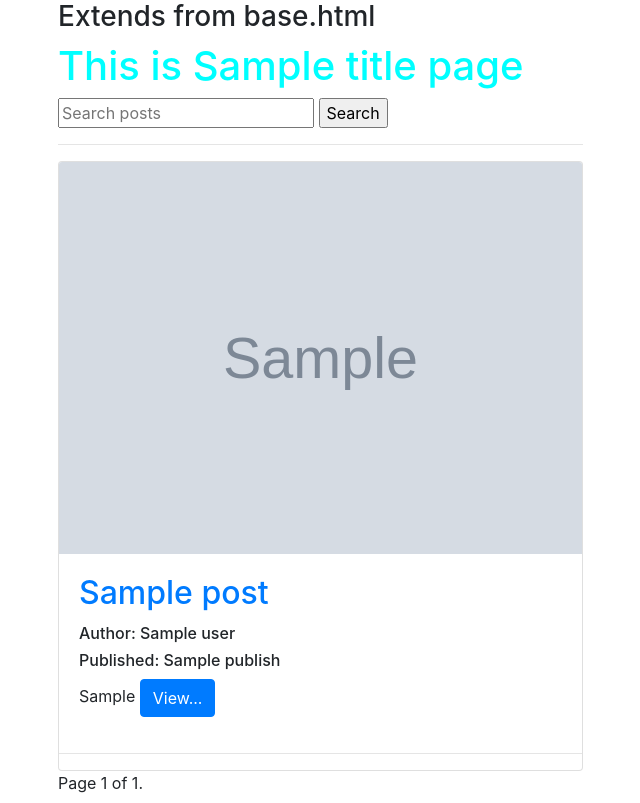
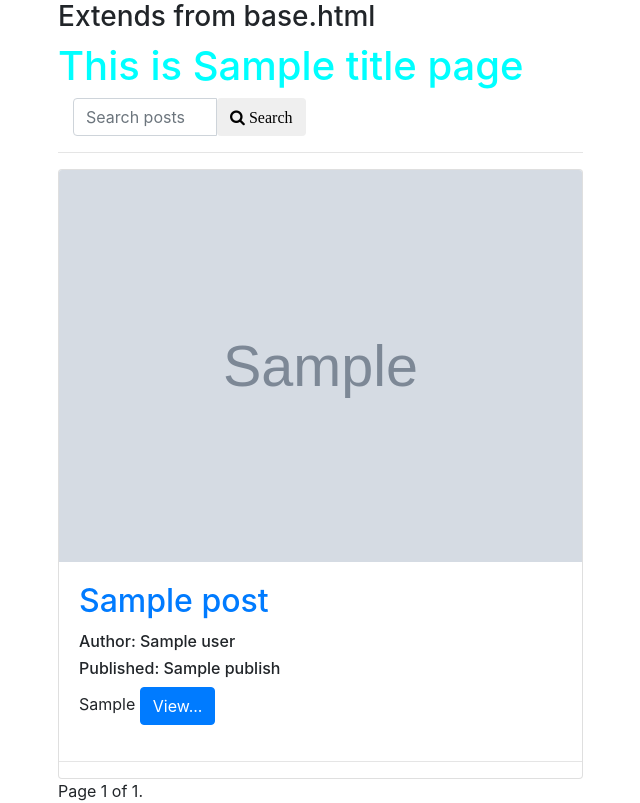
Before and after one commit to x24870/trydjango19, a Django app: template trydjango19/posts/templates/posts/post_list.html in a window 1280 px wide. Shown: the whole page, without its empty margins (227-867 px from the left). Run offline with Django 3.2, Linux system fonts and the light colour scheme; the template is opened without the code that fills it: most values are stand-ins (such as "Sample title", 1, 10 or a date in 2020); grey boxes marked "Sample" are stand-in pictures; some libraries are stand-ins or nearby versions.

Commit message:
Bootstrap Input Groups

```diff
--- a/trydjango19/posts/templates/posts/base.html
+++ b/trydjango19/posts/templates/posts/base.html
@@ -9,6 +9,8 @@
 
     <!-- Bootstrap CSS -->
     <link rel="stylesheet" href="https://stackpath.bootstrapcdn.com/bootstrap/4.1.3/css/bootstrap.min.css" integrity="sha384-MCw98/SFnGE8fJT3GXwEOngsV7Zt27NXFoaoApmYm81iuXoPkFOJwJ8ERdknLPMO" crossorigin="anonymous">
+
+    <link rel="stylesheet" href="https://stackpath.bootstrapcdn.com/font-awesome/4.7.0/css/font-awesome.min.css">
 
     <title>{% block title %}Try Django 1.9{% endblock title %}</title>
     <link rel="stylesheet" href="{% static 'posts/css/base.css' %}">
--- a/trydjango19/posts/templates/posts/post_list.html
+++ b/trydjango19/posts/templates/posts/post_list.html
@@ -6,8 +6,13 @@
 
 <div>
     <form method="GET" action="">
-        <input type="text" name="q" placeholder="Search posts" value="{{ request.GET.q }}">
-        <input type="submit" value="Search">
+        <div class="col-sm-6">
+        <div class="input-group">
+            <input class="form-control" type="text" name="q" placeholder="Search posts" value="{{ request.GET.q }}">
+            <!-- <input class="btn btn-default" type="submit" value="Search"> -->
+            <button class="btn btn-default" type="submit"><i class="fa fa-search"> Search</i></button>
+        </div>
+        </div>
     </form>
     <hr>
 </div>
```
